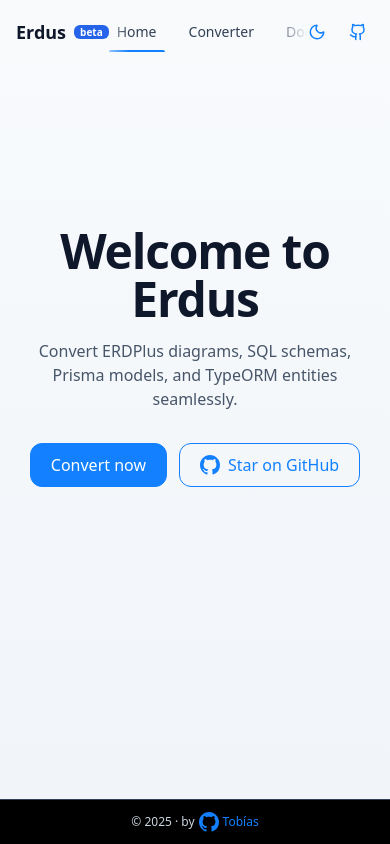
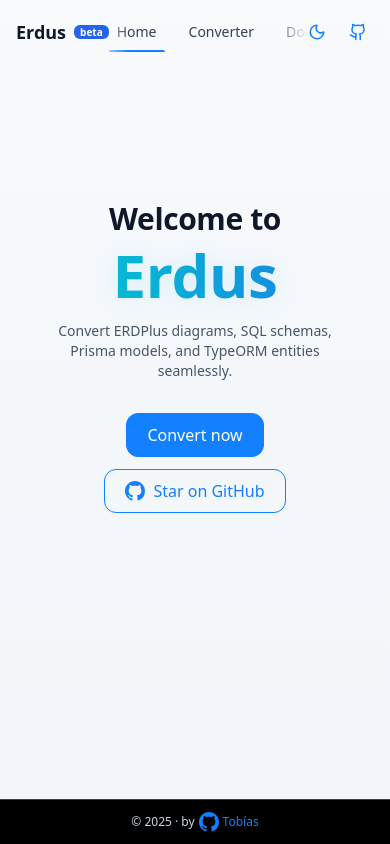
Before and after one commit to tobiager/Erdus, a React (Vite) app: page / in a window 390 px wide. Built offline with nearby package versions, Linux system fonts and the light colour scheme.

Commit message:
feat(ui): agrega un degradado animado al título y mejora el texto responsivo

```diff
--- a/src/pages/Home.tsx
+++ b/src/pages/Home.tsx
@@ -45,24 +45,39 @@ export default function Home() {
       />
 
       {/* Contenido */}
-      <div className="text-center">
+      <div className="text-center w-full px-4"> {/* padding lateral en móvil */}
       <motion.h1
         className="
-            font-inter text-5xl md:text-6xl font-extrabold tracking-tight
-            text-slate-900 dark:text-white
+          font-inter font-extrabold tracking-tight
+          text-slate-900 dark:text-white leading-[1.1]
+          flex flex-wrap items-baseline justify-center gap-2
         "
         variants={fadeUp}
         initial="hidden"
         animate="show"
         custom={0}
       >
-          Welcome to Erdus
+        <span className="text-3xl sm:text-5xl">Welcome to</span>
+
+        <span
+          className="
+            text-6xl sm:text-8xl
+            bg-gradient-to-r from-sky-400 via-cyan-500 to-blue-600
+            bg-[length:400%_400%] bg-clip-text text-transparent
+            animate-[bg-pan_8s_linear_infinite]
+            drop-shadow-[0_0_14px_rgba(56,189,248,0.18)]
+          "
+        >
+          Erdus
+        </span>
       </motion.h1>
 
       <motion.p
         className="
-            max-w-2xl mx-auto mt-4
+          max-w-2xl mx-auto mt-4 px-2
+          text-sm sm:text-base
           text-slate-600 dark:text-slate-300
+          whitespace-normal sm:whitespace-nowrap
         "
         variants={fadeUp}
         initial="hidden"
@@ -73,7 +88,9 @@ export default function Home() {
       </motion.p>
 
       <motion.div
-          className="mt-8 flex items-center justify-center gap-3"
+        className="
+          mt-8 flex flex-row flex-wrap items-center justify-center gap-3
+        "
         variants={fadeUp}
         initial="hidden"
         animate="show"
@@ -85,10 +102,8 @@ export default function Home() {
           className="
             relative inline-flex items-center gap-2 h-11 px-5 rounded-xl
             text-white bg-[#1280ff] border border-[#1280ff]
-              transition
-              hover:shadow-[0_0_0_4px_rgba(18,128,255,0.15)]
-              active:scale-[0.98]
-              overflow-hidden
+            transition hover:shadow-[0_0_0_4px_rgba(18,128,255,0.15)]
+            active:scale-[0.98] overflow-hidden
           "
         >
           <span
@@ -102,7 +117,7 @@ export default function Home() {
           Convert now
         </Link>
 
-          {/* Star on GitHub con ícono azul */}
+        {/* Star on GitHub */}
         <a
           href="https://github.com/tobiager/erdus"
           target="_blank"
@@ -113,11 +128,7 @@ export default function Home() {
             transition hover:bg-[#1280ff]/10
           "
         >
-            <svg
-              className="w-5 h-5 fill-current"
-              viewBox="0 0 16 16"
-              aria-hidden="true"
-            >
+          <svg className="w-5 h-5 fill-current" viewBox="0 0 16 16" aria-hidden="true">
             <path d="M8 0C3.58 0 0 3.58 0 8c0 3.54 2.29 6.53 5.47 7.59.4.07.55-.17.55-.38
               0-.19-.01-.82-.01-1.49-2.01.37-2.53-.49-2.69-.94-.09-.23-.48-.94-.82-1.13
               -.28-.15-.68-.52-.01-.53.63-.01 1.08.58 1.23.82.72 1.21 1.87.87
--- a/tailwind.config.ts
+++ b/tailwind.config.ts
@@ -1,4 +1,4 @@
-// tailwind.config.js
+
 export default {
   darkMode: 'class',
   content: ['./index.html','./src/**/*.{ts,tsx,js,jsx}'],
```
Lines whose indentation alone changed are shown as unchanged.
